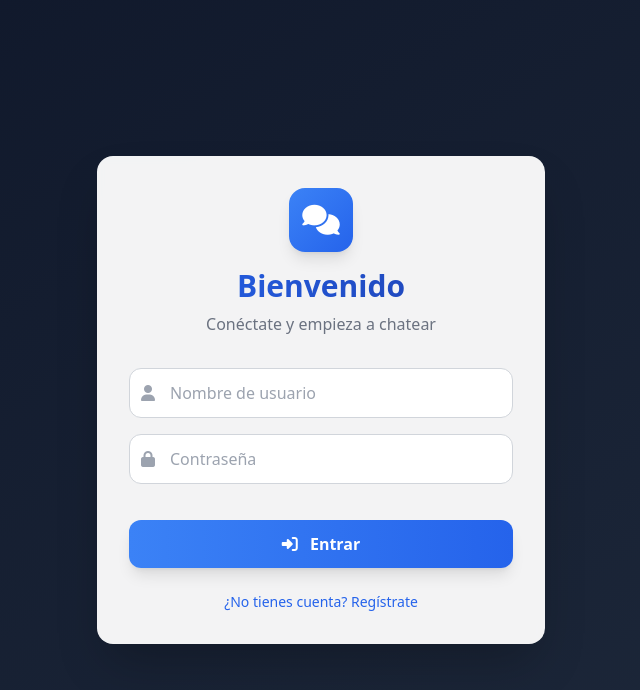
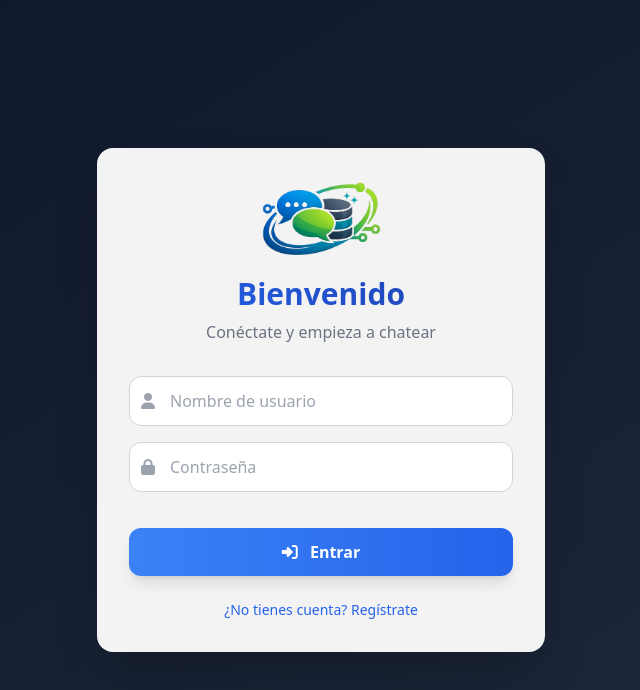
Before and after one commit to Cristinafernandezchica/rethink-chat, a website: page public/index.html in a window 1280 px wide. Shown: the whole page, without its empty margins (319-959 px from the left). Drawn offline with nearby package versions, Linux system fonts and the light colour scheme.

Commit message:
feat: add logo image and update auth screen layout in index.html

```diff
--- a/public/index.html
+++ b/public/index.html
@@ -24,12 +24,11 @@
     <div class="bg-white/95 backdrop-blur-sm shadow-2xl rounded-2xl p-8 w-full max-w-md transform transition-all">
 
       <div class="text-center mb-8">
-        <div class="w-16 h-16 bg-gradient-to-br from-blue-500 to-blue-600 rounded-2xl flex items-center justify-center mx-auto mb-4 shadow-lg">
-          <i class="fas fa-comments text-white text-3xl"></i>
-        </div>
+        <img src="./img/logo.png" alt="Logo" class="w-32 h-20 mx-auto mb-4">
         <h2 id="auth-title" class="text-3xl font-bold bg-gradient-to-r from-blue-600 to-blue-800 bg-clip-text text-transparent">Bienvenido</h2>
         <p class="text-gray-500 mt-2">Conéctate y empieza a chatear</p>
       </div>
+
 
       <div class="space-y-4">
         <div class="relative">
```
Also changed, not shown: public/img/logo.png (added).
